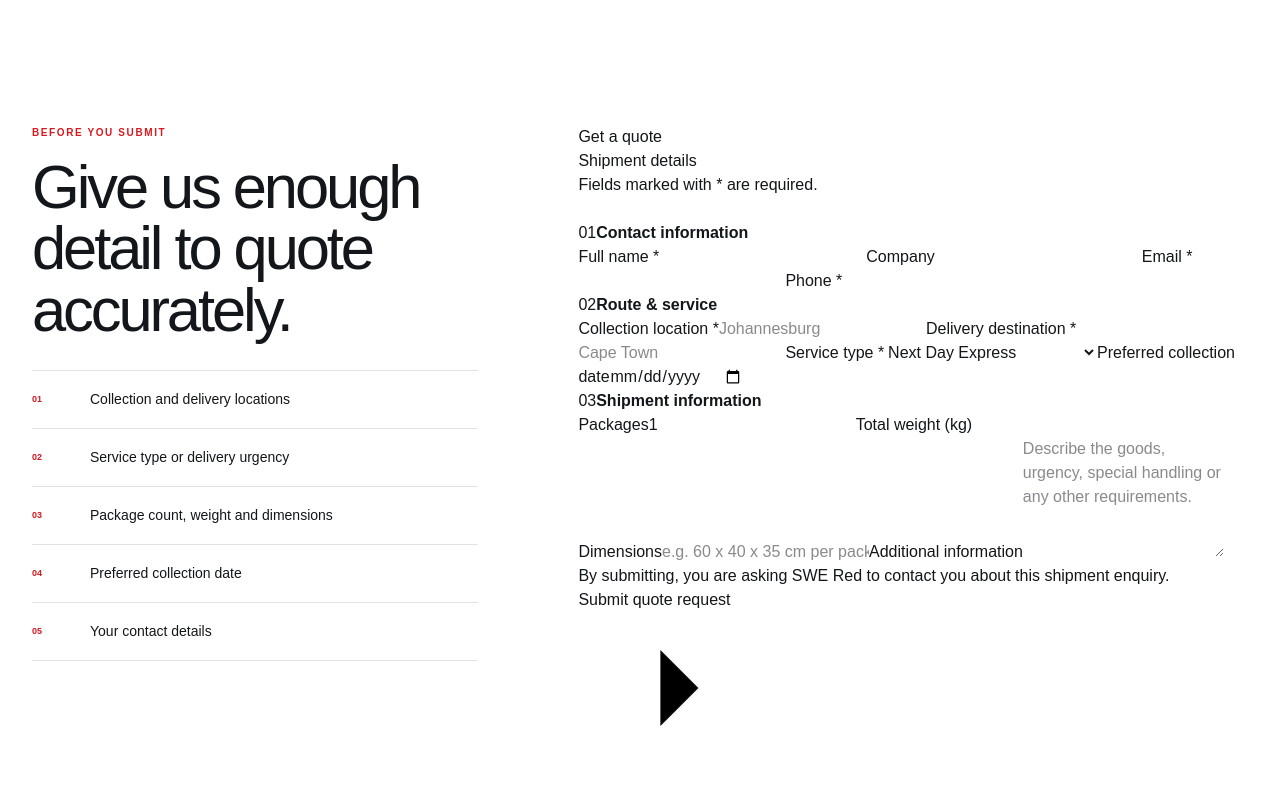
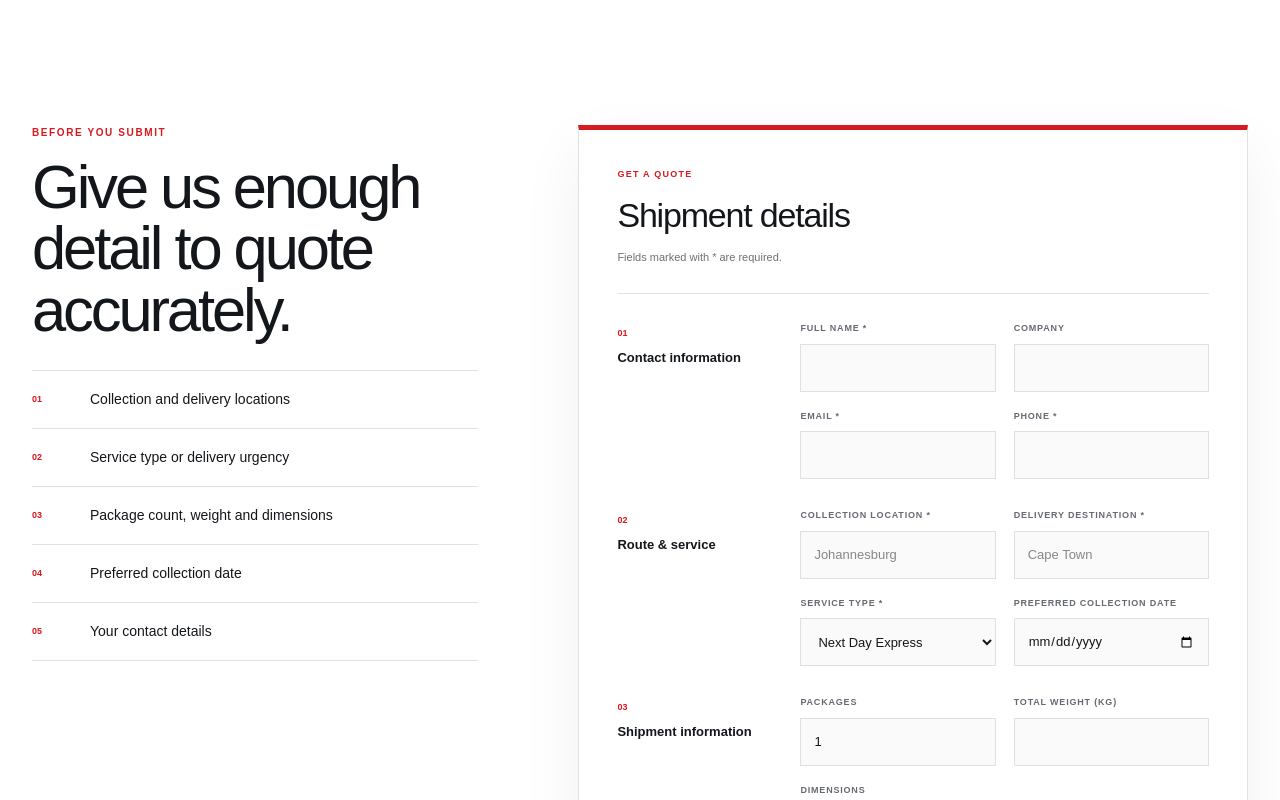
Before and after one commit to IKcracker/swe, a Next.js app: page /quote in a window 1280 px wide. Shown: the part 560-1360 px from the top of the page. Built offline with nearby package versions, Linux system fonts and the light colour scheme.

Commit message:
quotes: style public form and admin quote pipeline

```diff
--- a/app/globals.css
+++ b/app/globals.css
@@ -917,7 +917,7 @@ body:has(.admin-auth-shell){
 
 .admin-metric-grid{
   display:grid;
-  grid-template-columns:repeat(5,minmax(0,1fr));
+  grid-template-columns:repeat(6,minmax(0,1fr));
   gap:14px;
   margin-bottom:22px;
 }
@@ -1575,3 +1575,429 @@ body:has(.admin-auth-shell){
     grid-template-columns:1fr;
   }
 }
+
+
+/* Public quote workflow */
+.quote-form-card{
+  background:var(--paper);
+  border:1px solid var(--line);
+  border-top:5px solid var(--orange);
+  padding:38px;
+  box-shadow:0 24px 60px rgba(17,19,24,.06);
+}
+.quote-form-heading{
+  padding-bottom:28px;
+  margin-bottom:28px;
+  border-bottom:1px solid var(--line);
+}
+.quote-form-heading>span{
+  display:block;
+  margin-bottom:8px;
+  color:var(--orange);
+  font-size:9px;
+  text-transform:uppercase;
+  letter-spacing:.14em;
+  font-weight:900;
+}
+.quote-form-heading h2{
+  margin:0;
+  font-size:34px;
+  letter-spacing:-.035em;
+}
+.quote-form-heading p{
+  margin:8px 0 0;
+  color:var(--muted);
+  font-size:11px;
+}
+.public-quote-form{
+  display:grid;
+  gap:30px;
+}
+.quote-honeypot{
+  position:absolute!important;
+  width:1px!important;
+  height:1px!important;
+  opacity:0!important;
+  pointer-events:none!important;
+}
+.quote-form-section{
+  display:grid;
+  grid-template-columns:155px 1fr;
+  gap:28px;
+}
+.quote-form-section-head{
+  display:flex;
+  flex-direction:column;
+  gap:7px;
+  padding-top:5px;
+}
+.quote-form-section-head span{
+  color:var(--orange);
+  font-size:9px;
+  font-weight:900;
+}
+.quote-form-section-head strong{
+  font-size:13px;
+}
+.quote-form-grid{
+  display:grid;
+  grid-template-columns:1fr 1fr;
+  gap:18px;
+}
+.quote-form-grid label{
+  display:grid;
+  gap:8px;
+}
+.quote-form-grid label>span{
+  font-size:9px;
+  font-weight:800;
+  text-transform:uppercase;
+  letter-spacing:.09em;
+  color:#666a71;
+}
+.quote-form-grid input,
+.quote-form-grid select,
+.quote-form-grid textarea{
+  width:100%;
+  border:1px solid #dde0e4;
+  background:#fafafa;
+  padding:12px 13px;
+  outline:none;
+  font:inherit;
+  font-size:13px;
+}
+.quote-form-grid input,
+.quote-form-grid select{
+  min-height:48px;
+}
+.quote-form-grid textarea{
+  resize:vertical;
+}
+.quote-form-grid input:focus,
+.quote-form-grid select:focus,
+.quote-form-grid textarea:focus{
+  border-color:var(--orange);
+  background:#fff;
+}
+.quote-field-full{
+  grid-column:1/-1;
+}
+.quote-form-submit{
+  display:flex;
+  justify-content:space-between;
+  gap:30px;
+  align-items:center;
+  padding-top:26px;
+  border-top:1px solid var(--line);
+}
+.quote-form-submit p{
+  max-width:440px;
+  margin:0;
+  color:var(--muted);
+  font-size:11px;
+  line-height:1.6;
+}
+.quote-form-submit button{
+  min-height:54px;
+  padding:0 22px;
+  border:0;
+  background:var(--orange);
+  color:#fff;
+  display:inline-flex;
+  align-items:center;
+  gap:12px;
+  font-size:11px;
+  font-weight:900;
+  cursor:pointer;
+}
+.quote-form-submit button svg{
+  width:16px;
+  height:16px;
+  fill:none;
+  stroke:currentColor;
+  stroke-width:1.8;
+  stroke-linecap:round;
+  stroke-linejoin:round;
+}
+.quote-success-state{
+  min-height:520px;
+  display:flex;
+  flex-direction:column;
+  justify-content:center;
+}
+.quote-success-state>span{
+  color:var(--orange);
+  font-size:9px;
+  text-transform:uppercase;
+  letter-spacing:.15em;
+  font-weight:900;
+}
+.quote-success-state h2{
+  max-width:620px;
+  margin:18px 0 20px;
+  font-size:42px;
+  line-height:1.03;
+  letter-spacing:-.045em;
+}
+.quote-success-state>p{
+  max-width:560px;
+  margin:22px 0 0;
+  color:var(--muted);
+  line-height:1.75;
+}
+.quote-reference{
+  width:fit-content;
+  margin-top:8px;
+  padding:18px 20px;
+  background:#f5f6f8;
+  border-left:4px solid var(--orange);
+}
+.quote-reference small,
+.quote-reference strong{
+  display:block;
+}
+.quote-reference small{
+  margin-bottom:5px;
+  color:var(--muted);
+  font-size:8px;
+  text-transform:uppercase;
+  letter-spacing:.12em;
+}
+.quote-reference strong{
+  font-size:21px;
+  letter-spacing:.02em;
+}
+.quote-success-actions{
+  display:flex;
+  gap:14px;
+  margin-top:30px;
+}
+
+/* Admin quote management */
+.admin-quote-metrics{
+  display:grid;
+  grid-template-columns:repeat(4,minmax(0,1fr));
+  gap:14px;
+  margin-bottom:22px;
+}
+.admin-quote-metrics article{
+  min-height:118px;
+  padding:18px;
+  background:#fff;
+  border:1px solid #e4e6ea;
+  border-radius:10px;
+}
+.admin-quote-metrics article>span{
+  color:#747880;
+  font-size:10px;
+  font-weight:800;
+}
+.admin-quote-metrics article>strong{
+  display:block;
+  margin-top:15px;
+  font-size:30px;
+  line-height:1;
+  letter-spacing:-.05em;
+}
+.admin-quote-metrics article>small{
+  display:block;
+  margin-top:8px;
+  color:#9a9da4;
+  font-size:9px;
+}
+.admin-quote-table{
+  min-width:1080px;
+}
+.admin-quote-table td:first-child strong,
+.admin-quote-table td:first-child span,
+.admin-quote-table td:nth-child(2) strong,
+.admin-quote-table td:nth-child(2) span,
+.admin-quote-table td:nth-child(3) strong,
+.admin-quote-table td:nth-child(3) span{
+  display:block;
+}
+.admin-quote-table td:first-child span,
+.admin-quote-table td:nth-child(2) span,
+.admin-quote-table td:nth-child(3) span{
+  margin-top:4px;
+  color:#999da5;
+  font-size:9px;
+}
+.quote-status-pill{
+  display:inline-flex;
+  align-items:center;
+  justify-content:center;
+  min-height:29px;
+  padding:0 10px;
+  border-radius:999px;
+  font-size:8px;
+  text-transform:uppercase;
+  letter-spacing:.08em;
+  font-weight:900;
+  white-space:nowrap;
+}
+.quote-status-new{
+  background:#fff0f0;
+  color:#b8171e;
+}
+.quote-status-reviewing{
+  background:#fff5d8;
+  color:#8a6000;
+}
+.quote-status-quoted{
+  background:#eaf0ff;
+  color:#315ba8;
+}
+.quote-status-won{
+  background:#e8f7ec;
+  color:#277642;
+}
+.quote-status-lost{
+  background:#eff0f2;
+  color:#656971;
+}
+.admin-quote-summary{
+  display:grid;
+  grid-template-columns:1.1fr 1fr 1fr 1fr;
+  gap:1px;
+  margin-bottom:20px;
+  background:#e9ebee;
+  border:1px solid #e4e6ea;
+  border-radius:11px;
+  overflow:hidden;
+}
+.admin-quote-summary>div{
+  min-height:112px;
+  padding:20px;
+  background:#fff;
+  display:flex;
+  flex-direction:column;
+  justify-content:center;
+  align-items:flex-start;
+}
+.admin-quote-summary small{
+  display:block;
+  margin-bottom:8px;
+  color:#9498a0;
+  font-size:8px;
+  text-transform:uppercase;
+  letter-spacing:.1em;
+}
+.admin-quote-summary strong{
+  font-size:13px;
+}
+.admin-information-grid-four{
+  grid-template-columns:repeat(4,1fr);
+}
+.admin-information-grid a{
+  font-size:11px;
+  font-weight:800;
+  color:#d71920;
+  overflow-wrap:anywhere;
+}
+.admin-quote-route{
+  display:grid;
+  grid-template-columns:1fr auto 1fr;
+  gap:18px;
+  align-items:center;
+  padding:20px;
+  margin-bottom:18px;
+  background:#f8f9fa;
+  border-radius:8px;
+}
+.admin-quote-route>div{
+  display:flex;
+  flex-direction:column;
+  gap:6px;
+}
+.admin-quote-route>div:last-child{
+  text-align:right;
+}
+.admin-quote-route small{
+  color:#969aa2;
+  font-size:8px;
+  text-transform:uppercase;
+  letter-spacing:.1em;
+}
+.admin-quote-route strong{
+  font-size:15px;
+}
+.admin-quote-route>span{
+  color:#d71920;
+  font-size:18px;
+}
+.admin-quote-notes{
+  margin:0;
+  color:#676b73;
+  font-size:13px;
+  line-height:1.8;
+  white-space:pre-wrap;
+}
+
+@media(max-width:1050px){
+  .quote-form-section{
+    grid-template-columns:1fr;
+    gap:16px;
+  }
+  .quote-form-section-head{
+    flex-direction:row;
+    align-items:center;
+  }
+  .admin-quote-summary{
+    grid-template-columns:1fr 1fr;
+  }
+  .admin-information-grid-four{
+    grid-template-columns:1fr 1fr;
+  }
+}
+@media(max-width:700px){
+  .quote-form-card{
+    padding:24px;
+  }
+  .quote-form-grid{
+    grid-template-columns:1fr;
+  }
+  .quote-field-full{
+    grid-column:auto;
+  }
+  .quote-form-submit{
+    align-items:stretch;
+    flex-direction:column;
+  }
+  .quote-form-submit button{
+    justify-content:center;
+  }
+  .quote-success-state{
+    min-height:420px;
+  }
+  .quote-success-state h2{
+    font-size:34px;
+  }
+  .quote-success-actions{
+    flex-direction:column;
+  }
+  .admin-quote-metrics{
+    grid-template-columns:1fr 1fr;
+  }
+  .admin-quote-summary{
+    grid-template-columns:1fr;
+  }
+  .admin-information-grid-four{
+    grid-template-columns:1fr;
+  }
+  .admin-quote-route{
+    grid-template-columns:1fr;
+  }
+  .admin-quote-route>div:last-child{
+    text-align:left;
+  }
+  .admin-quote-route>span{
+    transform:rotate(90deg);
+    width:fit-content;
+  }
+}
+@media(max-width:460px){
+  .admin-quote-metrics{
+    grid-template-columns:1fr;
+  }
+}
```
